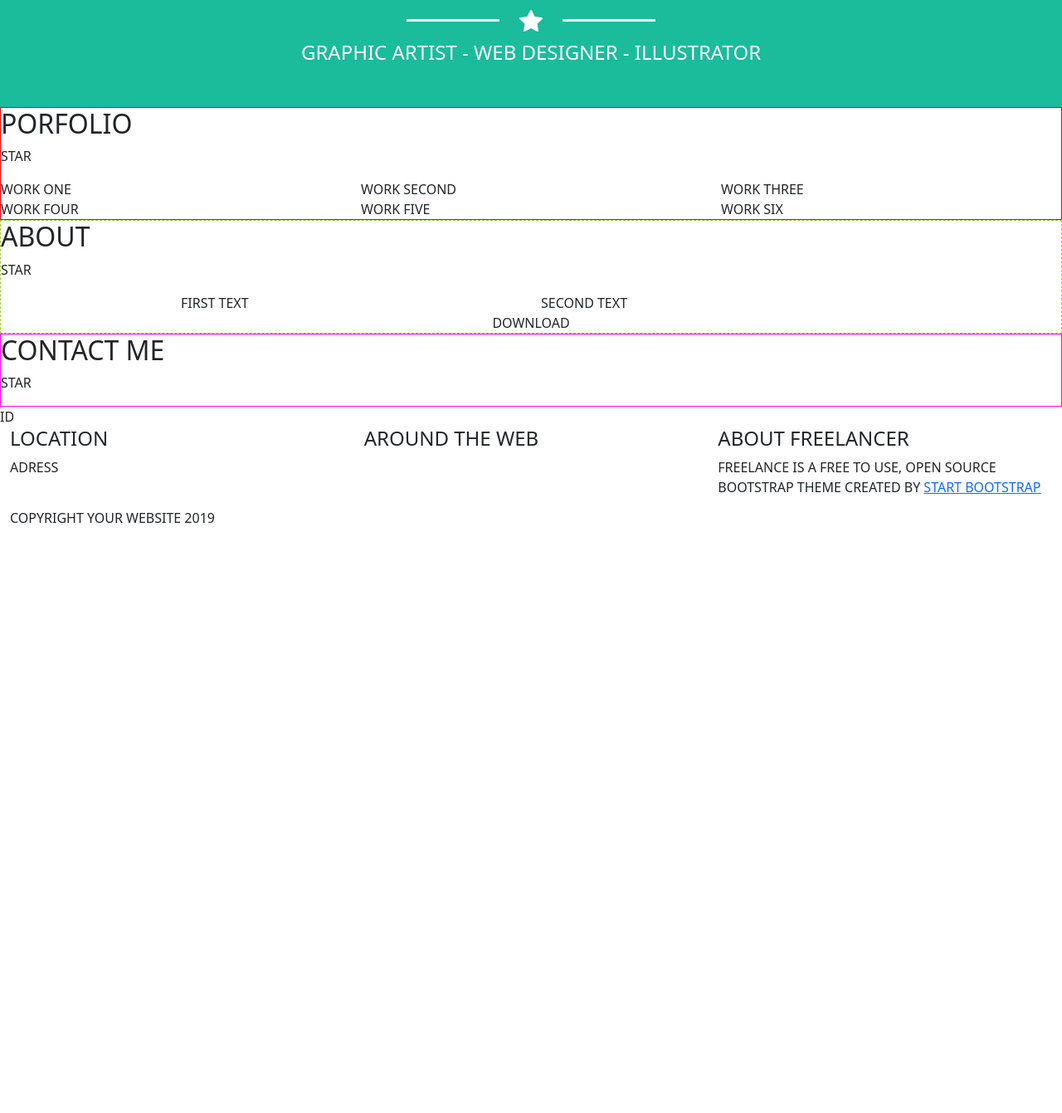
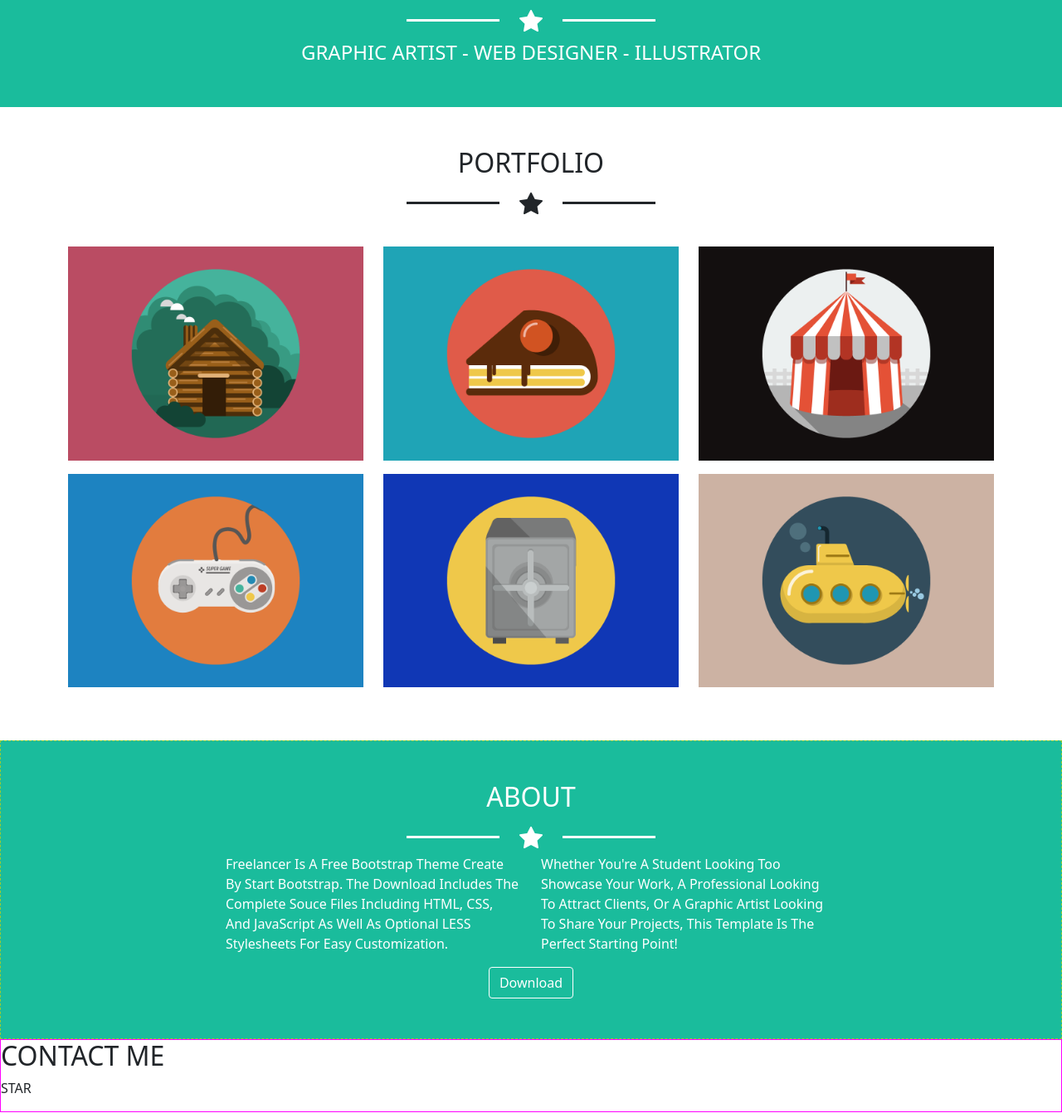
Before and after one commit to FrancescoCina/html-css-bootstrap-freelancer, a plain HTML site: page index.html in a window 1280 px wide. Shown: the part 373-1714 px from the top of the page at 83% size. Before the commit the page ends 1015 px from the top, so only its background shows below. Drawn offline with nearby package versions, Linux system fonts and the light colour scheme.

Commit message:
Fatta sezione portfolio e about

```diff
--- a/css/style.css
+++ b/css/style.css
@@ -19,10 +19,6 @@
    height: 200px;
 }
 
-#portfolio{
-    border: 1px solid red;
-}
-
 #about{
     border: 1px dashed yellowgreen;
 }
@@ -41,3 +37,24 @@
     height: 3px;
     width: 10%;
 }
+
+
+.container-img img{
+    width: 100%;
+    height: 100%;
+    object-fit: cover;
+}
+
+
+
+.btn-outline-white{
+    color: #fff;
+    border-color: #fff;
+}
+
+
+.btn-outline-white:hover{
+    color: #1abc9c;
+    border-color: #1abc9c;
+    background-color: #fff;
+}
--- a/index.html
+++ b/index.html
@@ -36,7 +36,7 @@
     </header>
 
     <section id="jumbotron" class="bg-water-green">
-            <div class="container container-md container-lg">
+        <div class="container container-md container-lg">
             <div class="row text-white py-5">
                 <div class="col-12 d-flex justify-content-center">
                     <figure class="jumbotron-image">
@@ -52,6 +52,84 @@
                 <div class="col-12 d-flex justify-content-center">
                     <div class="description-profile fs-4">Graphic Artist - Web Designer - Illustrator</div>
                 </div>
+            </div>
+        </div>
+        </section>
+        <section id="portfolio">
+            <div class="container container-md container-lg my-5">
+                <div class="row">
+                    <div class="col-12 d-flex justify-content-center"><h2>Portfolio</h2></div>
+                </div>
+                <div class="row">
+                    <div class="col-12 d-flex justify-content-center align-items-center">
+                        <div class="left-line bg-dark"></div>
+                        <i class="bi bi-star-fill px-4 fs-3"></i>
+                        <div class="right-line bg-dark"></div>
+                    </div>
+                </div>
+                <div class="row">
+                    <div class="col-12 d-flex justify-content-center">
+                        <div class="row my-3 gy-3">
+                            <div class="col-12 col-md-6 col-lg-4">
+                                <div class="container-img rounded-3">
+                                    <img src="./img/cabin.png" alt="Cabin">
+                                </div>
+                            </div>
+                            <div class="col-12 col-md-6 col-lg-4">
+                                <div class="container-img rounded-3">
+                                    <img src="./img/cake.png" alt="Cake">
+                                </div>
+                            </div>
+                            <div class="col-12 col-md-6 col-lg-4">
+                                <div class="container-img rounded-3">
+                                    <img src="./img/circus.png" alt="Circus">
+                                </div>
+                            </div>
+                            <div class="col-12 col-md-6 col-lg-4">
+                                <div class="container-img rounded-3">
+                                    <img src="./img/game.png" alt="Game">
+                                </div>
+                            </div>
+                            <div class="col-12 col-md-6 col-lg-4">
+                                <div class="container-img rounded-3">
+                                    <img src="./img/safe.png" alt="Safe">
+                                </div>
+                            </div>
+                            <div class="col-12 col-md-6 col-lg-4">
+                                <div class="container-img rounded-3">
+                                    <img src="./img/submarine.png" alt="Submarine">
+                                </div>
+                            </div>
+                        </div>
+                    </div>
+                </div>
+            </div>
+        </section>
+        <section id="about" class="bg-water-green text-white">
+            <div class="container container-md container-lg my-5">
+                <div class="row">
+                    <div class="col-12 d-flex justify-content-center">
+                        <h2>About</h2>
+                    </div>
+                </div>
+                <div class="row">
+                    <div class="col-12 d-flex justify-content-center align-items-center">
+                        <div class="left-line bg-white"></div>
+                        <i class="bi bi-star-fill px-4 fs-3"></i>
+                        <div class="right-line bg-white"></div>
+                    </div>
+                </div>
+                <div class="row text-capitalize">
+                    <div class="col-12 offset-md-2 col-md-4 d-flex justify-content-center"><p>Freelancer is a free bootstrap theme create by start Bootstrap. The download includes the complete souce files including HTML, CSS, and JavaScript as well as optional LESS stylesheets for easy customization.</p></div>
+                    <div class="col-12 col-md-4 d-flex justify-content-center"><p>Whether you're a student looking too showcase your work, a professional looking to attract clients, or a graphic artist looking to share your projects, this template is the perfect starting point!</p></div>
+                </div>
+                <div class="row">
+                    <div class="col-12 d-flex justify-content-center">
+                        <button type="button" class="btn btn-outline-white">Download</button>
+                    </div>
+                </div>
+            </div>
+        </section>
 
 
 
@@ -59,59 +137,18 @@
 
 
 
-            </div>
 
 
 
 
 
 
-            <!-- <div class="jumbotron-image">Immagine</div>
-            <h1>Start Bootstrap</h1>
-            <p>star</p>
-            <div class="categories">
-                <span>Graphic Artist -</span>
-                <span>Web Designer -</span>
-                <span>Illustrator</span>
-            </div> -->
-        </section>
-    </div>
-        <section id="portfolio">
-            <h2>Porfolio</h2>
-            <p>star</p>
-            <div class="row">
-                <div class="col-12 col-md-6 col-lg-4">work one</div>
-                <div class="col-12 col-md-6 col-lg-4">work second</div>
-                <div class="col-12 col-md-6 col-lg-4">work three</div>
-                <div class="col-12 col-md-6 col-lg-4">work four</div>
-                <div class="col-12 col-md-6 col-lg-4">work five</div>
-                <div class="col-12 col-md-6 col-lg-4">work six</div>
-            </div>
-        </section>
-        <section id="about">
-            <h2>About</h2>
-            <p>star</p>
-            <div class="row">
-                <div class="col-12 col-md-6 offset-lg-2 col-lg-4">First Text</div>
-                <div class="col-12 col-md-6 col-lg-4">Second Text</div>
-                <div class="download-button text-center">Download</div>
-            </div>
-        </section>
+
+
         <section id="contact">
             <h2>Contact Me</h2>
             <p>Star</p>
-            <!-- <div class="form">
-                <form action="">
-                    <label for="name">Name</label>
-                    <input type="text" id="name" name="name">
-                    <label for="email">Email Adress</label>
-                    <input type="email" id="email" name="email">
-                    <label for="number">Phone Number</label>
-                    <input type="number" id="number" name="number">
-                    <label for="message">Message</label>
-                    <textarea name="message" id="message" cols="10" rows="5"></textarea>
-                    <button type="button">Send</button>
-                </form> -->
+
             </div>
         </section>id
 
```
